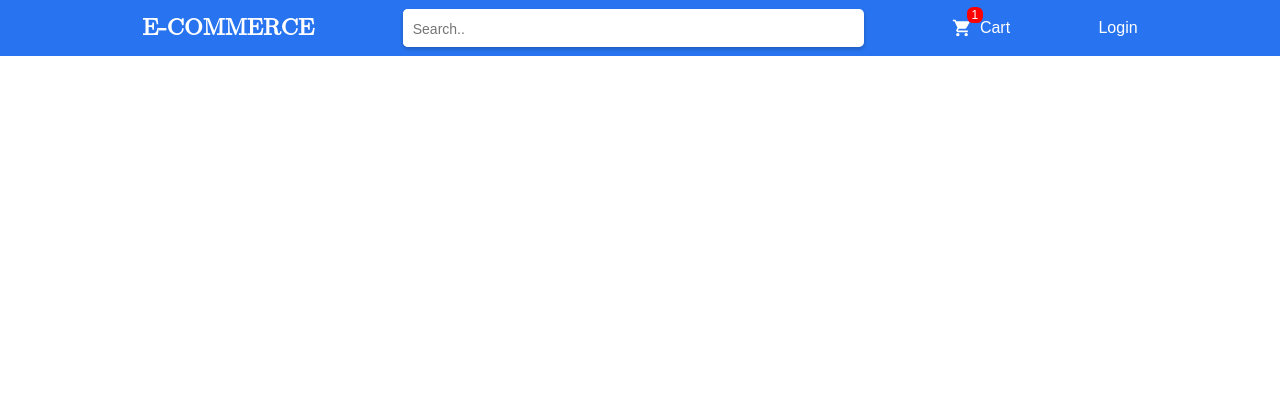
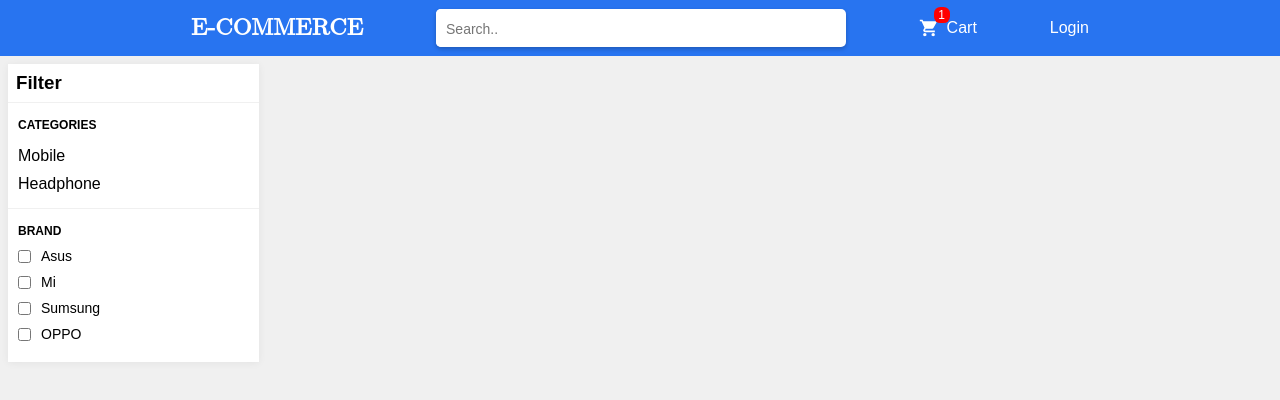
Before and after one commit to Rajeshbera40/ecommerce-filter, a React (Create React App) app: page / in a window 1280 px wide. Shown: the top 400 px of the page. Built offline with nearby package versions, Linux system fonts and the light colour scheme; some icons are missing.

Commit message:
add filter section leftside

```diff
--- a/src/App.js
+++ b/src/App.js
@@ -1,10 +1,11 @@
 // import "../node_modules/bootstrap/dist/css/bootstrap.min.css";
-import Navbar from "./components/navbar/Navbar";
+// import Navbar from "./components/navbar/Navbar";
+import Home from "./pages/Home";
 import "./style.scss"
 function App() {
   return (
     <div className="App">
-      <Navbar />
+      <Home />
     </div>
   );
 }
--- /dev/null
+++ b/src/components/leftfilterbar/Leftfilterbar.jsx
@@ -0,0 +1,44 @@
+import React from "react";
+import "./leftfilterbar.scss";
+const Leftfilterbar = () => {
+  return (
+    <div className="leftfilterbar">
+      <div className="title">
+        <h3>Filter</h3>
+      </div>
+      <div className="filter">
+        <div className="categories">
+          <h4 className="title_name">CATEGORIES</h4>
+          <ul>
+            <li>Mobile</li>
+            <li>Headphone</li>
+          </ul>
+        </div>
+
+        <div className="brand">
+          <h4 className="title_name">BRAND</h4>
+          <div className="b-search">
+          </div>
+          <div className="b_name">
+            <input type="checkbox" />
+            <span>Asus</span>
+          </div>
+          <div className="b_name">
+            <input type="checkbox" />
+            <span>Mi</span>
+          </div>
+          <div className="b_name">
+            <input type="checkbox" />
+            <span>Sumsung</span>
+          </div>
+          <div className="b_name">
+            <input type="checkbox" />
+            <span>OPPO</span>
+          </div>
+        </div>
+      </div>
+    </div>
+  );
+};
+
+export default Leftfilterbar;
--- /dev/null
+++ b/src/components/leftfilterbar/leftfilterbar.scss
@@ -0,0 +1,36 @@
+.leftfilterbar {
+  box-shadow: 0 1px 8px 0 rgba(0, 0, 0, 0.06);
+  background-color: #fff;
+  .title {
+    border-bottom: 1px solid var(--home_background);
+    padding: 8px;
+  }
+  .filter {
+    .title_name {
+      font-size: 12px;
+      padding: 5px 0px;
+      margin-bottom: 5px;
+    }
+    ul {
+      list-style-type: none;
+      li {
+        padding: 5px 0px;
+      }
+    }
+    .categories {
+      padding: 10px;
+      border-bottom: 1px solid var(--home_background);
+    }
+    .brand {
+      padding: 10px;
+
+      .b_name{
+        display: flex;
+        align-items: center;
+        gap: 10px;
+        margin-bottom: 10px;
+        font-size: 14px;
+      }
+    }
+  }
+}
--- a/src/components/navbar/navbar.scss
+++ b/src/components/navbar/navbar.scss
@@ -7,7 +7,7 @@
   justify-content: center;
   color: #fff;
   .nav-wrapper {
-    width: 90%;
+    width: 80%;
     // background-color: red;
     display: flex;
     align-items: center;
--- a/src/pages/Home.jsx
+++ b/src/pages/Home.jsx
@@ -1,8 +1,17 @@
 import React from 'react'
-
+import Navbar from "../components/navbar/Navbar"
+import Leftfilterbar from '../components/leftfilterbar/Leftfilterbar'
 const Home = () => {
   return (
-    <div>Home</div>
+    <div className="home">
+      <Navbar/>
+      <div className="home-wrapper">
+        <div className="left">
+          <Leftfilterbar/>
+        </div>
+        <div className="right"></div>
+      </div>
+    </div>
   )
 }
 
--- a/src/style.scss
+++ b/src/style.scss
@@ -1,9 +1,30 @@
-*{
-    padding: 0px;
-    margin: 0px;
-    font-family: sans-serif;
+* {
+  padding: 0px;
+  margin: 0px;
+  font-family: sans-serif;
 }
 
-:root{
-    --navbar_color:#2874f0;
+:root {
+  --navbar_color: #2874f0;
+  --home_background:#f0f0f0;
 }
+.home {
+  background-color: var(--home_background);
+  min-height: 100vh;
+  .home-wrapper {
+    display: flex;
+    // width: 100%;
+    // margin: 10px auto;
+    padding: 8px;
+
+    gap: 10px;
+    .left {
+      flex: 1;
+      // background-color: red;
+    }
+    .right {
+      flex: 4;
+      // background-color: green;
+    }
+  }
+}
```
